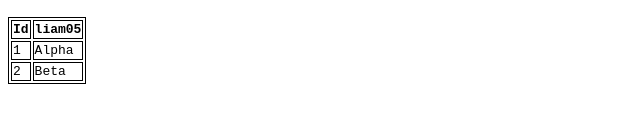
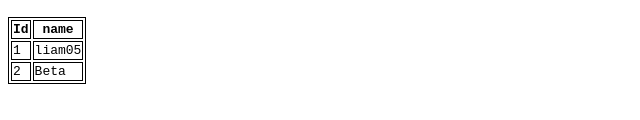
Before and after one commit to isata23677/isata23677.github.io, a plain HTML site: page index.html in a window 1280 px wide. Shown: the part 212-332 px from the top of the page, 0-640 px from the left. Drawn offline with Linux system fonts and the light colour scheme.

Commit message:
Update index.html

```diff
--- a/index.html
+++ b/index.html
@@ -13,11 +13,11 @@
   <table>
     <tr>
       <th>Id</th>
-      <th>liam05</th>
+      <th>name</th>
     </tr>
     <tr>
       <td>1</td>
-      <td>Alpha</td>
+      <td>liam05</td>
     </tr>
     <tr>
       <td>2</td>
```
